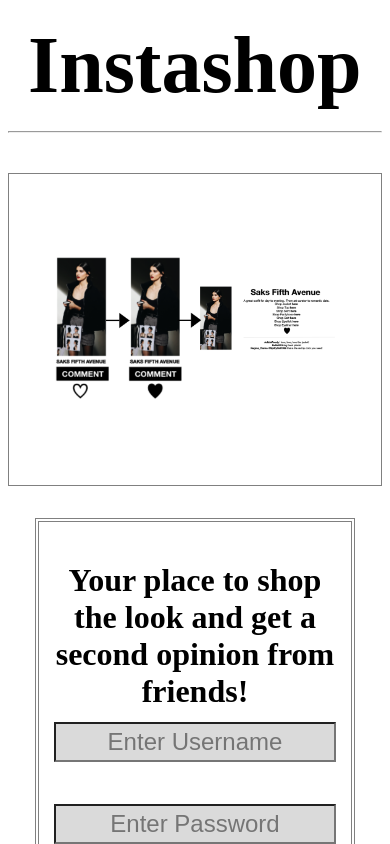
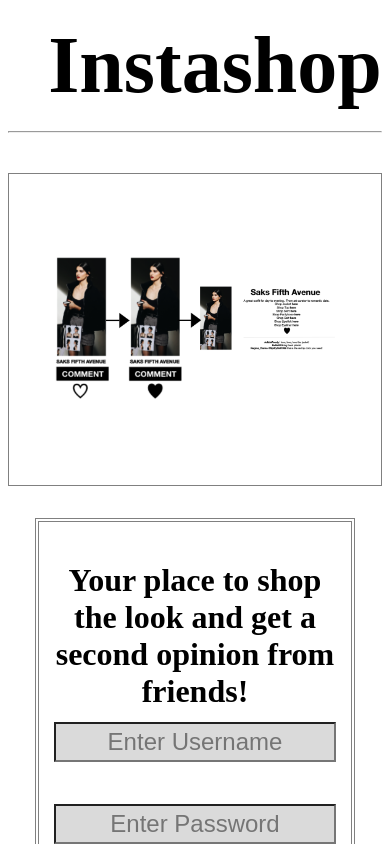
Before and after one commit to ReginaClarke/Instashop, a React (Create React App) app in the folder client/: page / in a window 390 px wide. Shown: the top 844 px of the page. Built offline with nearby package versions, Linux system fonts and the light colour scheme; no server answers.

Commit message:
updated nav spacing and removed Link from Cancel

```diff
--- a/client/src/App.css
+++ b/client/src/App.css
@@ -385,10 +385,13 @@
 /*---*/
 /*---*/
 /*---*/
+/* ----------------- HEADER COMPONENT -------------------------- */
 
 .nav {
   text-decoration: none;
-  padding: 0.5em 0em;
+  padding: 0.25em;
+  display: flex;
+  justify-content: space-evenly;
   background-color: black;
   color: white;
   text-align: center;
@@ -398,7 +401,7 @@
 }
 
 @media (max-width: 900px) {
-  nav {
+  .nav {
     display: grid;
     grid-template-columns: 1fr;
     width: 100%;
@@ -420,7 +423,7 @@
 
 @media (max-width: 900px) {
   .header {
-    width: 50%;
+    width: 100%;
   }
 }
 
```
Also changed, not shown: 1 other file (tests, documents, lock files or other folders).
